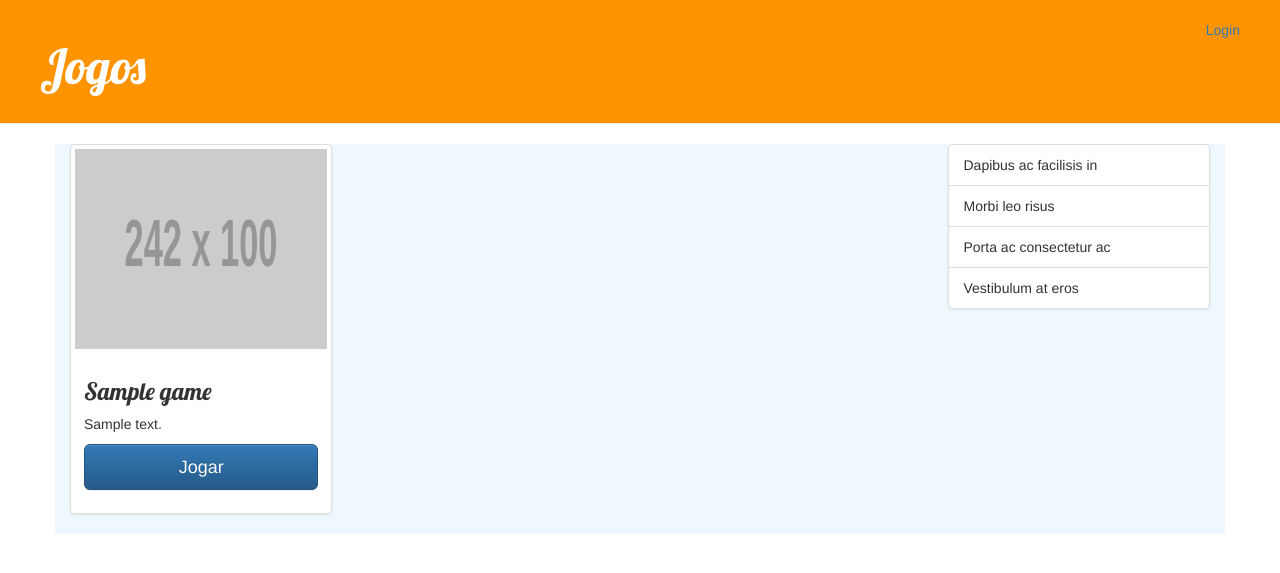
After one commit to HandBoy/ProjectBayes, a Django app: page /games/ in a window 1280 px wide. The commit adds this page. Shown: the top 573 px of the page. Run offline with Django 3.2, Linux system fonts and the light colour scheme; tables that the repository leaves empty hold one stand-in row (values such as "Sample post"); grey boxes labelled with a size stand in for pictures from a placeholder-image service; some libraries are stand-ins or nearby versions.

Commit message:
Listar e acessar um jogo, enviando o id do user para que o jogo saiba que está jogando.

```diff
--- a/api/views.py
+++ b/api/views.py
@@ -1,7 +1,7 @@
 from django.shortcuts import render
 from rest_framework import viewsets
 from core.models import BaysianNet, LogSession
-from .serializers import BaysianNetSerializer
+from .serializers import BaysianNetSerializer, LogSessinSerializer
 # Create your views here.
 
 
@@ -11,4 +11,4 @@ class BaysianNetViewSet(viewsets.ModelViewSet):
 
 class LogSessionViewSet(viewsets.ModelViewSet):
     queryset = LogSession.objects.all()
-    serializer_class = BaysianNetSerializer
+    serializer_class = LogSessinSerializer
--- a/bayes/urls.py
+++ b/bayes/urls.py
@@ -22,7 +22,7 @@ from api.views import BaysianNetViewSet, LogSessionViewSet
 
 router = routers.DefaultRouter()
 router.register(r'nets', BaysianNetViewSet)
-router.register(r'logs', BaysianNetViewSet, LogSessionViewSet)
+router.register(r'logs', LogSessionViewSet)
 
 urlpatterns = [
     url(r'^admin/', admin.site.urls),
@@ -35,4 +35,7 @@ urlpatterns = [
     url(r'^api/', include(router.urls)),
     url('^accounts/', include('django.contrib.auth.urls')),
     url(r'^register/$', views.register),
+    url(r'^games/$', view=views.games),
+    url(r'^games/play/(?P<game_pk>[0-9]+)$', views.play),
+
 ]
--- a/core/models.py
+++ b/core/models.py
@@ -71,7 +71,7 @@ class LogSession(models.Model):
     user = models.ForeignKey('auth.User', related_name='log_session')                       # user id  que starded the session
     game = models.ForeignKey('Game')                            # Game id
     expected = models.IntegerField(verbose_name='Resultado esperado', null=True, blank=True)
-    result = models.IntegerField(verbose_name='Resultado Alcançado')
+    result = models.IntegerField(verbose_name='Resultado Alcançado', null=True, blank=True)
     score = models.IntegerField(verbose_name='Pontuação', null=True, blank=True)
     data = models.CharField(max_length=10, verbose_name='data', null=True, blank=True)
     created_date = models.DateTimeField(auto_now_add=True)
--- a/core/views.py
+++ b/core/views.py
@@ -2,7 +2,7 @@ from django.http import HttpResponseRedirect
 from django.shortcuts import render, redirect, get_object_or_404, render_to_response
 from django.template import RequestContext
 
-from core.models import BaysianNet, Competence, Hierarchy, HierarchyFather
+from core.models import BaysianNet, Competence, Hierarchy, HierarchyFather, Game
 from core.forms import BaysianForm, CompetenceForm, VariableForm, RegistrationForm
 from django.contrib.auth.decorators import login_required
 from django.contrib.auth.models import User
@@ -104,3 +104,14 @@ def register(request):
     form = RegistrationForm()
     variables = RequestContext(request, {'form': form})
     return render_to_response('registration/register.html',variables)
+
+
+def games(request):
+    context = {}
+    context['games'] = Game.objects.all()
+    return render(request, 'game/index.html', context)
+
+def play(request):
+    context = {}
+    context['games'] = Game.objects.all()
+    return render(request, 'game/index.html', context)
--- a/templates/base.html
+++ b/templates/base.html
@@ -12,11 +12,11 @@
         {% endblock %}
         <div class="content container">
             <div class="row">
-                <div class="col-md-8">
+                <div class="col-md-9">
                 {% block content %}
                 {% endblock %}
                 </div>
-                <div class="col-md-4">
+                <div class="col-md-3">
                     {% block list-group %}
                     {% endblock %}
                 </div>
--- /dev/null
+++ b/templates/game/index.html
@@ -0,0 +1,47 @@
+{% extends 'base.html' %}
+
+{% block header %}
+    <div class="page-header">
+        <div class="top-menu">
+            {% if user.is_authenticated %}
+                User: {{ user.get_username }}
+                <a href="{% url 'logout'%}?next={{request.path}}">Logout</a>
+            {% else %}
+                <a href="{% url 'login'%}?next={{request.path}}">Login</a>
+            {% endif %}
+        </div>
+        <h1><a href="/">Jogos</a></h1>
+    </div>
+{% endblock %}
+
+{% block content %}
+    <div class="row">
+        {% for game in games %}
+        <div class="col-sm-6 col-md-4">
+            <div class="thumbnail">
+                <img alt="100%x200" data-src="holder.js/100%x200" style="height: 200px; width: 100%; display: block;"
+                     src="https://dummyimage.com/242x100/edeaed/9e9ea1.jpg" data-holder-rendered="true">
+                <div class="caption">
+                    <h3>{{ game.title }}</h3>
+                    <p>{{ game.text }}</p>
+                    <p>
+                        <a href="{% url 'core.views.play' game_pk=game.pk%}?id={{ user.pk }}">
+                            <button type="button" class="btn btn-primary btn-lg btn-block">Jogar </button>
+                        </a>
+                    </p>
+                </div>
+            </div>
+        </div>
+        {% endfor %}
+    </div>
+{% endblock %}
+
+
+{% block list-group %}
+    <ul class="list-group">
+        <li class="list-group-item">Dapibus ac facilisis in</li>
+        <li class="list-group-item">Morbi leo risus</li>
+        <li class="list-group-item">Porta ac consectetur ac</li>
+        <li class="list-group-item">Vestibulum at eros</li>
+    </ul>
+{% endblock %}
```
Also changed, not shown: templates/game/play.html (added, +10 -0 lines), templates/index.html (+1 -7 lines).
